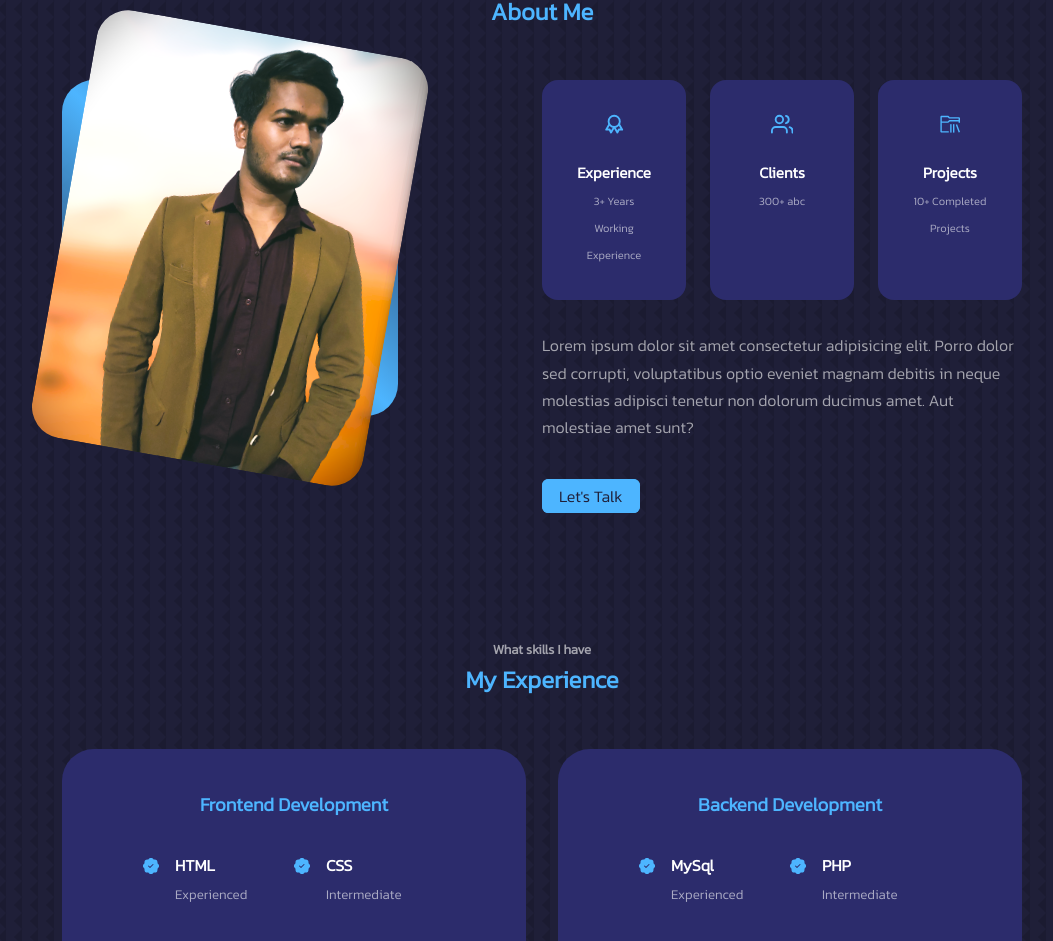
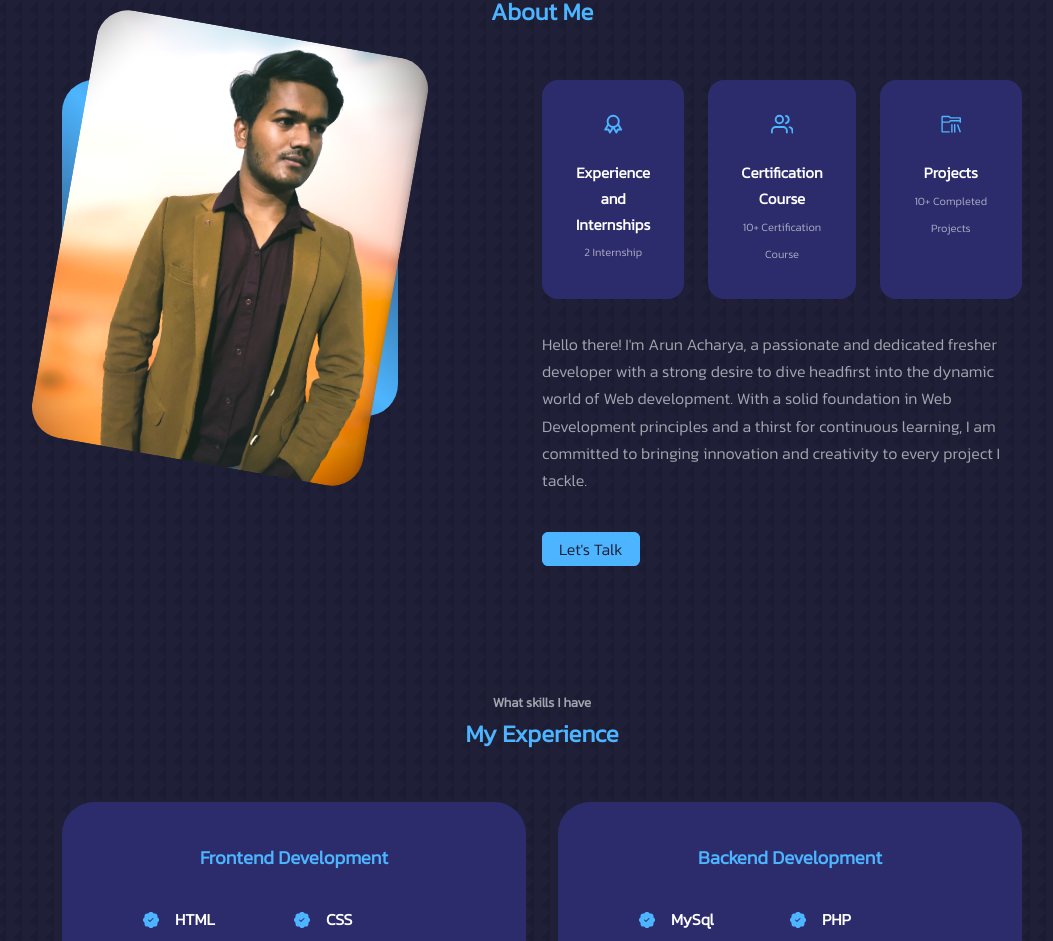
Before and after one commit to arunacharya1603/portfolio, a React (Create React App) app: page / in a window 1280 px wide. Shown: the part 959-1900 px from the top of the page, without its empty margins (98-1151 px from the left). Built offline with nearby package versions, Linux system fonts and the light colour scheme; a web font is replaced by a local one.

Commit message:
Update About.js

```diff
--- a/src/components/about/About.js
+++ b/src/components/about/About.js
@@ -23,15 +23,15 @@ const About = () => {
           <div className="about__cards">
             <article className='about__card'>
               <TbAward className='about__icon' />
-              <h5>Experience</h5>
-              <small>3+ Years Working Experience</small>
+              <h5>Experience and Internships</h5>
+              <small>2 Internship </small>
             </article>
 
 
             <article className='about__card'>
               <FiUsers className='about__icon' />
-              <h5>Clients</h5>
-              <small>300+ abc</small>
+              <h5>Certification Course</h5>
+              <small>10+ Certification Course</small>
             </article>
 
 
@@ -42,7 +42,7 @@ const About = () => {
             </article>
           </div>
 
-          <p>Lorem ipsum dolor sit amet consectetur adipisicing elit. Porro dolor sed corrupti, voluptatibus optio eveniet magnam debitis in neque molestias adipisci tenetur non dolorum ducimus amet. Aut molestiae amet sunt?</p>
+          <p>Hello there! I'm Arun Acharya, a passionate and dedicated fresher developer with a strong desire to dive headfirst into the dynamic world of Web development. With a solid foundation in Web Development principles and a thirst for continuous learning, I am committed to bringing innovation and creativity to every project I tackle.</p>
 
           <a href="#contact" className='btn btn-primary'>Let's Talk</a>
 
```
